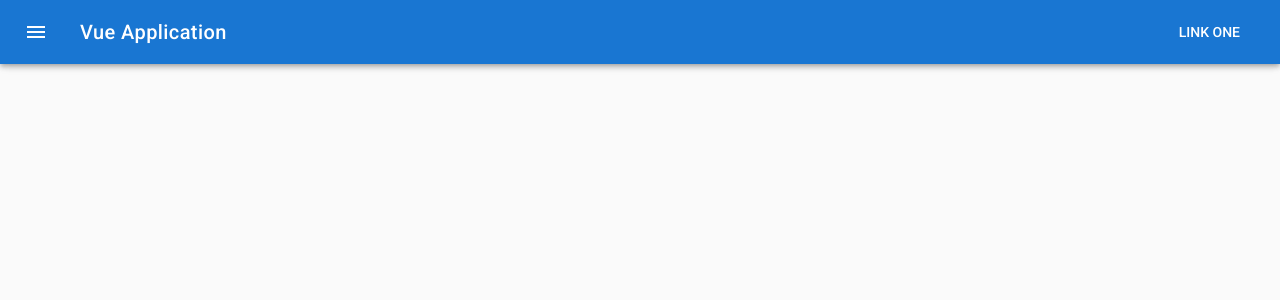
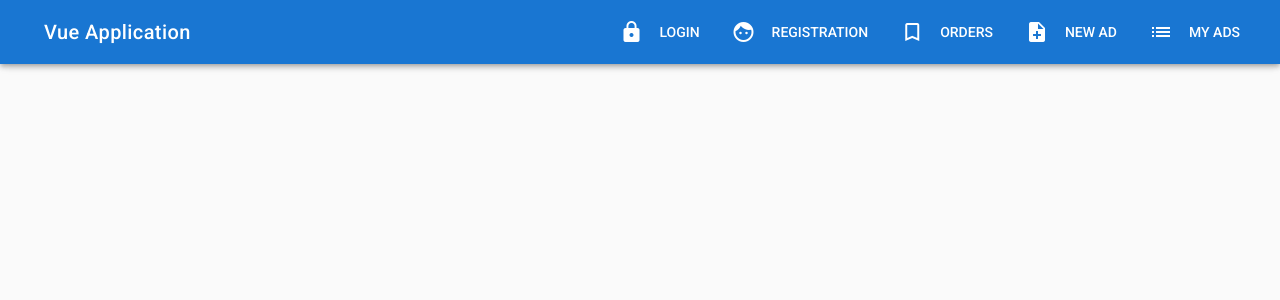
Before and after one commit to ZeroShaman/vue-project, a Vue app: page / in a window 1280 px wide. Shown: the top 300 px of the page. Built offline with nearby package versions, Linux system fonts and the light colour scheme.

Commit message:
Урок 4. Добавление ссылок и адаптация.

```diff
--- a/src/App.vue
+++ b/src/App.vue
@@ -1,12 +1,28 @@
 <template>
   <v-app>
-    <v-navigation-drawer app temporary></v-navigation-drawer>
+    <v-navigation-drawer app temporary v-model="drawer">
+      <v-list>
+        <v-list-tile v-for="link of links" :key="link.title" :to="link.url">
+          <v-list-tile-action>
+            <v-icon>{{link.icon}}</v-icon>
+          </v-list-tile-action>
+          <v-list-tile-content>
+            <v-list-tile-title v-text="link.title"></v-list-tile-title>
+          </v-list-tile-content>
+        </v-list-tile>
+      </v-list>
+    </v-navigation-drawer>
     <v-toolbar app dark color="primary">
-      <v-toolbar-side-icon></v-toolbar-side-icon>
+      <v-toolbar-side-icon class="hidden-md-and-up"
+        @click="drawer = !drawer"></v-toolbar-side-icon>
       <v-toolbar-title>Vue Application</v-toolbar-title>
       <v-spacer></v-spacer>
       <v-toolbar-items class="hidden-sm-and-down">
-        <v-btn flat>Link One</v-btn>
+        <v-btn flat
+          v-for="link of links" :key="link.title" :to="link.url">
+          <v-icon left>{{link.icon}}</v-icon>
+          {{link.title}}
+        </v-btn>
       </v-toolbar-items>
     </v-toolbar>
     <v-content>
@@ -16,5 +32,18 @@
 </template>
 
 <script>
-export default {}
+  export default {
+    data () {
+      return {
+        drawer: false,
+        links: [
+          {title: 'Login', icon: 'lock', url: '/login'},
+          {title: 'Registration', icon: 'face', url: '/registration'},
+          {title: 'Orders', icon: 'bookmark_border', url: '/orders'},
+          {title: 'New ad', icon: 'note_add', url: '/new'},
+          {title: 'My ads', icon: 'list', url: '/list'}
+        ]
+      }
+    }
+  }
 </script>
```
